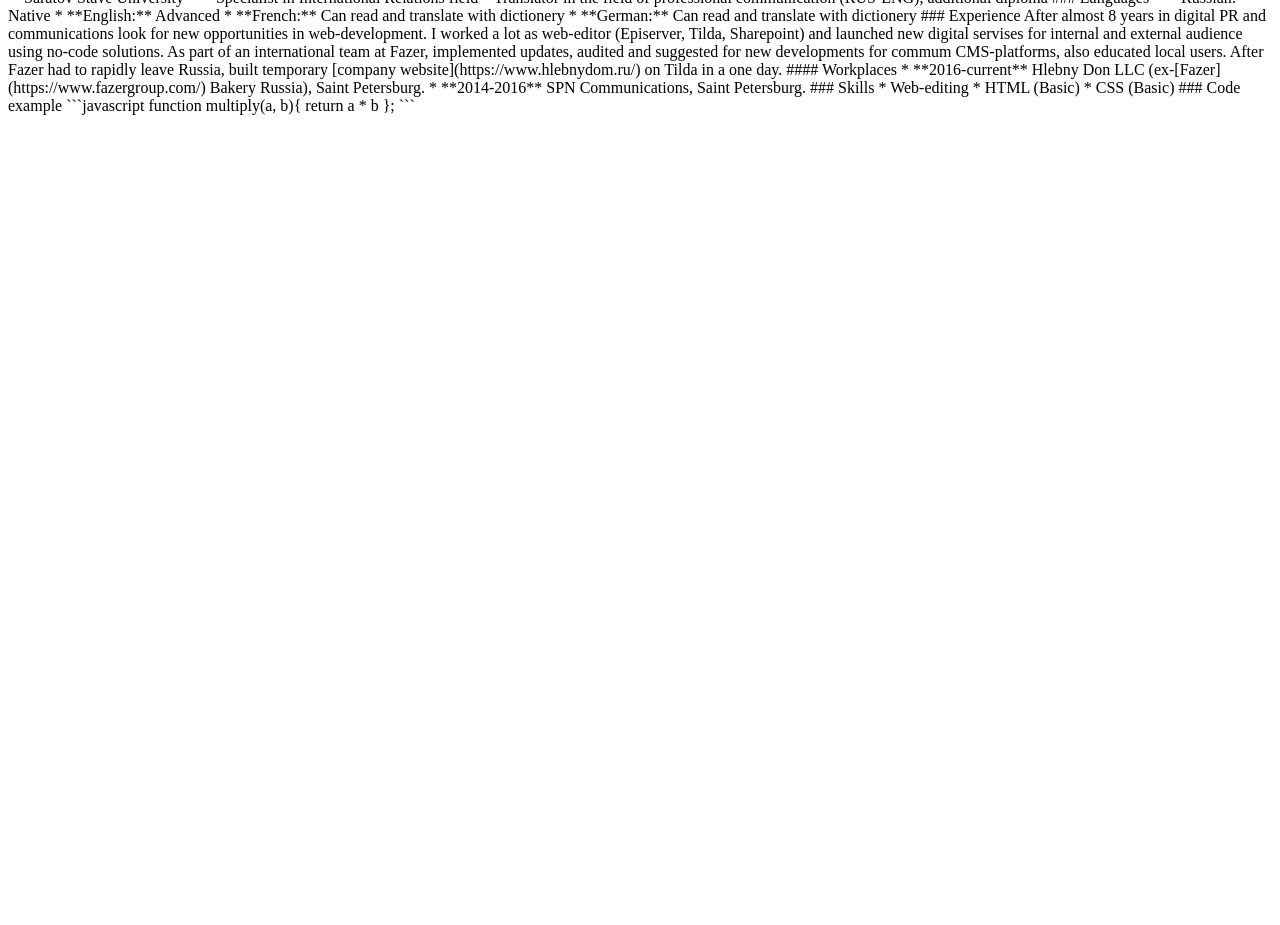
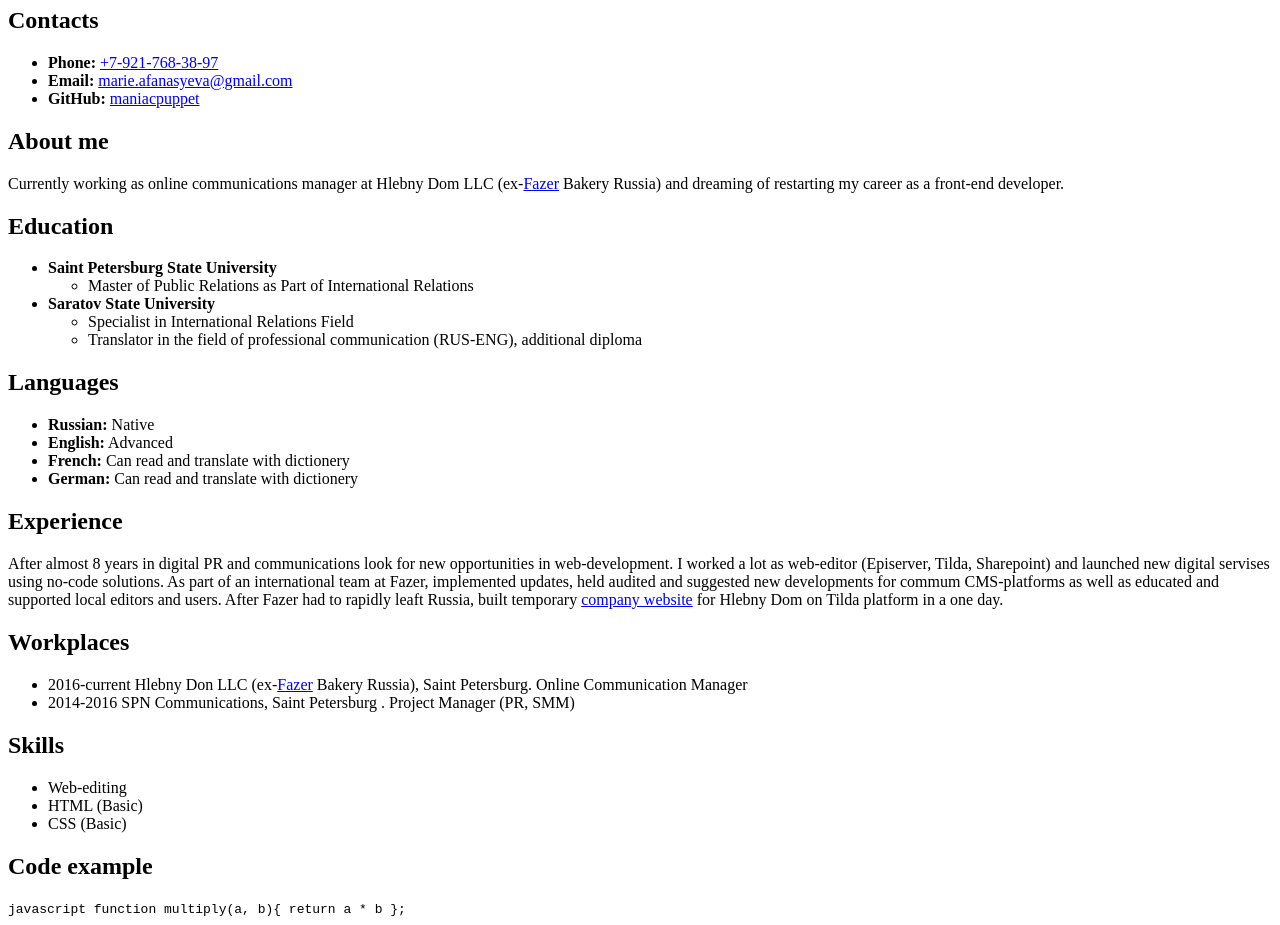
Before and after one commit to maniacpuppet/rsschool-cv, a plain HTML site: page index.html in a window 1280 px wide. Shown: the part 73-998 px from the top of the page. Before the commit the page ends 800 px from the top, so only its background shows below. Drawn offline with Linux system fonts and the light colour scheme.

Commit message:
feat: html added

````diff
--- a/index.html
+++ b/index.html
@@ -5,46 +5,56 @@
         <title>CV Maria Afanasyeva</title>
     </head>
     <body>
-        # Maria Afanasyeva
+        <h1>Maria Afanasyeva</h1>
+        <h2>Contacts</h2>
+        <ul>
+            <li><strong>Phone: </strong><a href="tel:89217683897">+7-921-768-38-97</a></li>
+            <li><strong>Email: </strong><a href="mailtio:marie.afanasyeva@gmail.com">marie.afanasyeva@gmail.com</a></li>
+            <li><strong>GitHub: </strong><a href="https://github.com/maniacpuppet">maniacpuppet</a></li>
+        </ul>
+        <h2>About me</h2>
+        <p>Currently working as online communications manager at Hlebny Dom LLC (ex-<a href="https://www.fazergroup.com/">Fazer</a> Bakery Russia) and dreaming of restarting my career as a front-end developer.</p>
+        <h2>Education</h2>
+        <ul>
+            <li><b>Saint Petersburg State University</b></li>
+                <ul>
+                    <li>Master of Public Relations as Part of International Relations</li>
+                </ul>
+            <li><b>Saratov State University</b></li>
+                <ul>
+                    <li>Specialist in International Relations Field</li>
+                    <li>Translator in the field of professional communication (RUS-ENG), additional diploma</li>
+                </ul>
+        </ul>
+        <h2>Languages</h2>
+        <ul>
+            <li><strong>Russian:</strong> Native</li>
+            <li><strong>English:</strong> Advanced</li>
+            <li><strong>French:</strong> Can read and translate with dictionery</li>
+            <li><strong>German:</strong> Can read and translate with dictionery</li>
+        </ul>
 
-### Contact me
-* **Phone:**[+7-921-768-38-97](tel:89217683897)
-* **Email:** [marie.afanasyeva@gmail.com](mailtio:marie.afanasyeva@gmail.com)
-* **GitHub:** [maniacpuppet](https://github.com/maniacpuppet)
-
-### About myself
-Currently working as online communications manager at Hlebny Dom (ex-[Fazer](https://www.fazergroup.com/) Bakery Russia) and dreaming of restarting my career as a front-end developer.
-
-### Education
-* **Saint Petersburg State University**
-    * Master of Public Relations as Part of International Relations
-* **Saratov Stave University**
-    * Specialist in International Relations field
-    * Translator in the field of professional communication (RUS-ENG), additional diploma
-
-### Languages
-* **Russian:** Native
-* **English:** Advanced
-* **French:** Can read and translate with dictionery
-* **German:** Can read and translate with dictionery
-
-### Experience
-After almost 8 years in digital PR and communications look for new opportunities in web-development. I worked a lot as web-editor (Episerver, Tilda, Sharepoint) and launched new digital servises for internal and external audience using no-code solutions.
-As part of an international team at Fazer, implemented updates, audited and suggested for new developments for commum CMS-platforms, also educated local users.
-After Fazer had to rapidly leave Russia, built temporary [company website](https://www.hlebnydom.ru/) on Tilda in a one day.
-#### Workplaces
-* **2016-current** Hlebny Don LLC (ex-[Fazer](https://www.fazergroup.com/) Bakery Russia), Saint Petersburg.
-* **2014-2016** SPN Communications, Saint Petersburg.
-
-### Skills
-* Web-editing
-* HTML (Basic)
-* CSS (Basic)
-### Code example
-```javascript
-function multiply(a, b){
-  return a * b
-};
-```
+        <h2>Experience</h2>
+        <p>After almost 8 years in digital PR and communications look for new opportunities in web-development. I worked a lot as web-editor (Episerver, Tilda, Sharepoint) and launched new digital servises using no-code solutions.
+As part of an international team at Fazer, implemented updates, held audited and suggested new developments for commum CMS-platforms as well as educated and supported local editors and users.
+After Fazer had to rapidly leaft Russia, built temporary <a href="https://www.hlebnydom.ru/">company website</a> for Hlebny Dom on Tilda platform in a one day.</p>
+        <h2>Workplaces</h2>
+        <ul>
+            <li><span class="period">2016-current</span> Hlebny Don LLC (ex-<a href="https://www.fazergroup.com/">Fazer</a> Bakery Russia), Saint Petersburg. <span class="position">Online Communication Manager</span></li>
+            <li><span class="period">2014-2016</span> SPN Communications, Saint Petersburg <span class="position">. Project Manager (PR, SMM)</span></li>
+        </ul>
+        <h2>Skills</h2>
+        <ul>
+            <li>Web-editing</li>
+            <li>HTML (Basic)</li>
+            <li>CSS (Basic)</li>
+        </ul>
+        <h2>Code example</h2>
+            <code>
+                javascript
+                    function multiply(a, b){
+                        return a * b
+                    };
+            </code>
     </body>
 </html>
````
